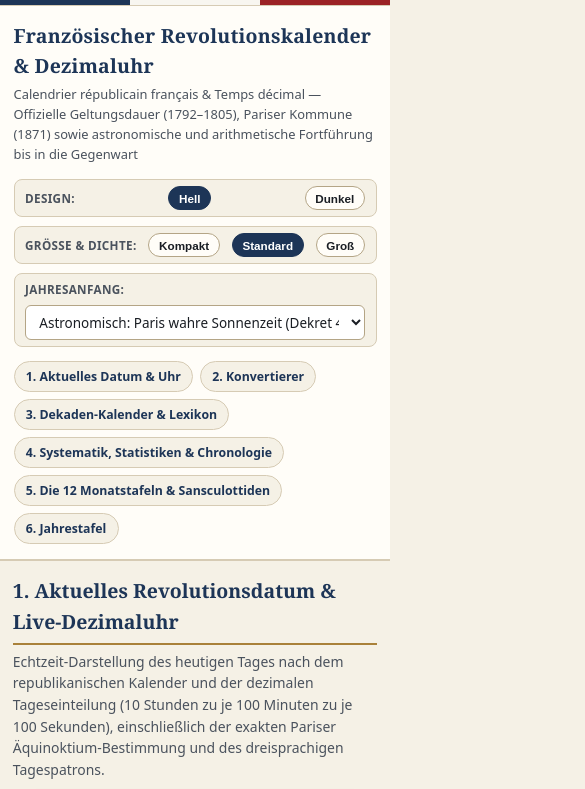
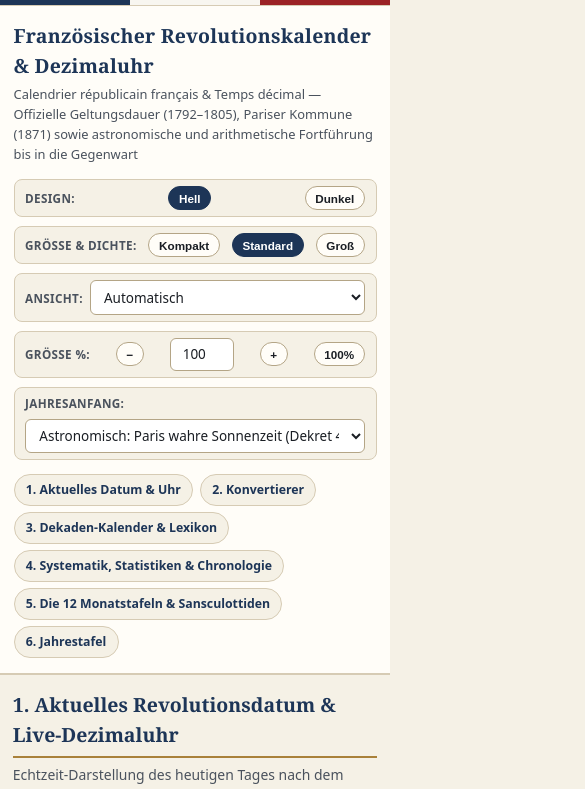
Before and after one commit to dd12371/revolution, a plain HTML site: page index.html in a window 390 px wide. Shown: the top 789 px of the page, 585 px wide, since content can reach past the window. Drawn offline with Linux system fonts and the light colour scheme.

Commit message:
index.html

```diff
--- a/index.html
+++ b/index.html
@@ -87,6 +87,7 @@
   html {
     scroll-behavior: smooth;
     font-size: var(--font-base);
+    overflow-x: hidden;
   }
   body {
     margin: 0;
@@ -94,7 +95,28 @@
     color: var(--ink);
     font-family: var(--font-sans);
     line-height: 1.55;
+    overflow-x: hidden;
     transition: background-color 0.2s ease, color 0.2s ease;
+  }
+  body.mode-desktop {
+    min-width: 1240px;
+    overflow-x: auto;
+  }
+  body.mode-desktop main,
+  body.mode-desktop .header-inner,
+  body.mode-desktop nav.top-nav {
+    min-width: 1200px;
+  }
+  body.mode-mobile main {
+    max-width: 640px;
+  }
+  body:not(.mode-desktop) main,
+  body:not(.mode-desktop) .card,
+  body:not(.mode-desktop) .month-card,
+  body:not(.mode-desktop) .result-box,
+  body:not(.mode-desktop) .patron-spotlight {
+    min-width: 0;
+    max-width: 100%;
   }
 
   .tricolore-bar {
@@ -802,6 +824,23 @@
         <button type="button" class="btn-pill" data-density-set="compact" title="Kleinere Schrift und maximale Informationsdichte">Kompakt</button>
         <button type="button" class="btn-pill active" data-density-set="standard" title="Ausgewogene Standardansicht">Standard</button>
         <button type="button" class="btn-pill" data-density-set="large" title="Große Schrift und fokussierte Ansicht">Groß</button>
+      </div>
+
+      <div class="control-group">
+        <label for="paramViewMode">Ansicht:</label>
+        <select id="paramViewMode">
+          <option value="auto">Automatisch</option>
+          <option value="mobile">Mobil (1 Spalte)</option>
+          <option value="desktop">Desktop-Site</option>
+        </select>
+      </div>
+
+      <div class="control-group">
+        <label for="paramScaleInput">Größe %:</label>
+        <button type="button" class="btn-pill" id="btnScaleDown" title="Verkleinern">−</button>
+        <input type="number" id="paramScaleInput" inputmode="numeric" min="60" max="150" step="5" value="100" style="width:64px; text-align:center;" title="Skalierung in Prozent (60 bis 150)">
+        <button type="button" class="btn-pill" id="btnScaleUp" title="Vergrößern">+</button>
+        <button type="button" class="btn-pill" id="btnScaleReset" title="Auf 100 % setzen">100%</button>
       </div>
 
       <div class="control-group">
@@ -2871,25 +2910,76 @@
     try { localStorage.setItem("repCalDensity", density); } catch (_) {}
   }
 
+  let currentViewMode = "auto";
+  let currentUiScale = 100;
+
+  function applyViewSettings() {
+    const isDesktopMode = currentViewMode === "desktop";
+    document.body.classList.toggle("mode-desktop", isDesktopMode);
+    document.body.classList.toggle("mode-mobile", currentViewMode === "mobile");
+
+    const clampedScale = Math.max(60, Math.min(150, Math.round(currentUiScale || 100)));
+    currentUiScale = clampedScale;
+
+    let effectiveZoom = clampedScale / 100;
+    if (isDesktopMode && window.innerWidth < 1260) {
+      effectiveZoom = (window.innerWidth / 1260) * (clampedScale / 100);
+    }
+
+    document.body.style.zoom = effectiveZoom.toFixed(3);
+    document.getElementById("paramViewMode").value = currentViewMode;
+    document.getElementById("paramScaleInput").value = String(clampedScale);
+
+    try {
+      localStorage.setItem("repCalViewMode", currentViewMode);
+      localStorage.setItem("repCalScale", String(clampedScale));
+    } catch (_) {}
+  }
+
   function init() {
     // Restore saved preferences or system dark preference
     let savedTheme = null;
     let savedDensity = null;
+    let savedViewMode = null;
+    let savedScale = null;
     try {
       savedTheme = localStorage.getItem("repCalTheme");
       savedDensity = localStorage.getItem("repCalDensity");
+      savedViewMode = localStorage.getItem("repCalViewMode");
+      savedScale = localStorage.getItem("repCalScale");
     } catch (_) {}
     if (!savedTheme && window.matchMedia && window.matchMedia("(prefers-color-scheme: dark)").matches) {
       savedTheme = "dark";
     }
     if (savedTheme === "dark" || savedTheme === "light") setTheme(savedTheme);
     if (savedDensity === "compact" || savedDensity === "standard" || savedDensity === "large") setDensity(savedDensity);
+    if (savedViewMode === "auto" || savedViewMode === "mobile" || savedViewMode === "desktop") currentViewMode = savedViewMode;
+    if (savedScale && !Number.isNaN(parseInt(savedScale, 10))) currentUiScale = parseInt(savedScale, 10);
+    applyViewSettings();
 
     document.querySelectorAll("[data-theme-set]").forEach(btn => {
       btn.addEventListener("click", () => setTheme(btn.dataset.themeSet));
     });
     document.querySelectorAll("[data-density-set]").forEach(btn => {
       btn.addEventListener("click", () => setDensity(btn.dataset.densitySet));
+    });
+
+    document.getElementById("paramViewMode").addEventListener("change", (e) => {
+      currentViewMode = e.target.value;
+      applyViewSettings();
+    });
+    const updateScale = (val) => {
+      const n = parseInt(val, 10);
+      if (Number.isNaN(n)) return;
+      currentUiScale = Math.max(60, Math.min(150, n));
+      applyViewSettings();
+    };
+    document.getElementById("paramScaleInput").addEventListener("change", (e) => updateScale(e.target.value));
+    document.getElementById("btnScaleDown").addEventListener("click", () => updateScale(currentUiScale - 5));
+    document.getElementById("btnScaleUp").addEventListener("click", () => updateScale(currentUiScale + 5));
+    document.getElementById("btnScaleReset").addEventListener("click", () => updateScale(100));
+    window.addEventListener("resize", () => {
+      if (currentViewMode === "desktop") applyViewSettings();
     });
 
     buildClockSvgMarkers();
```
